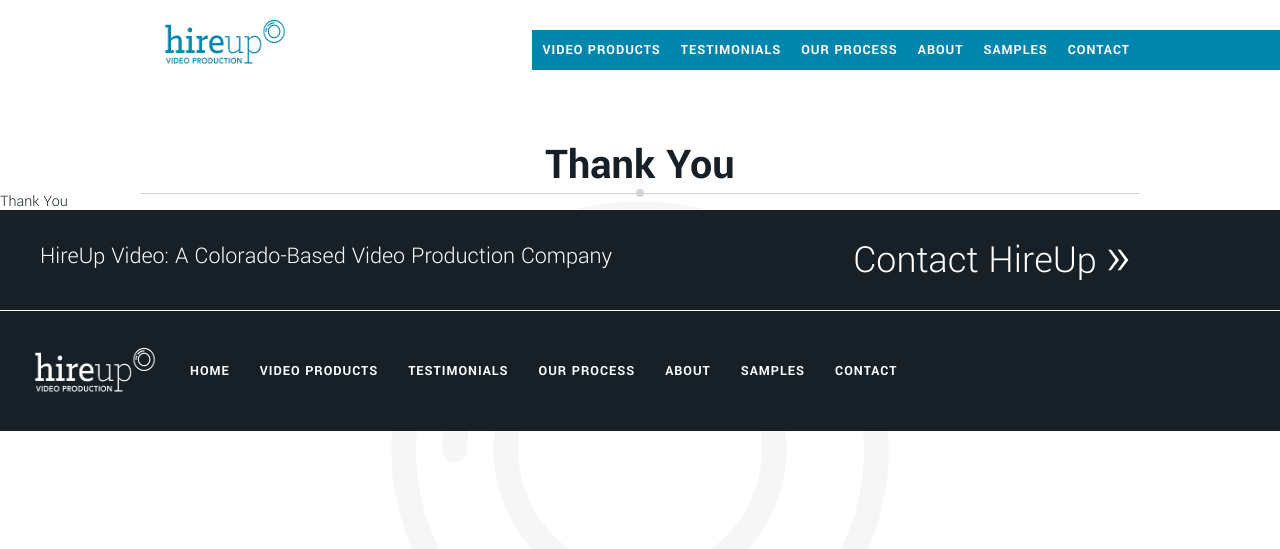
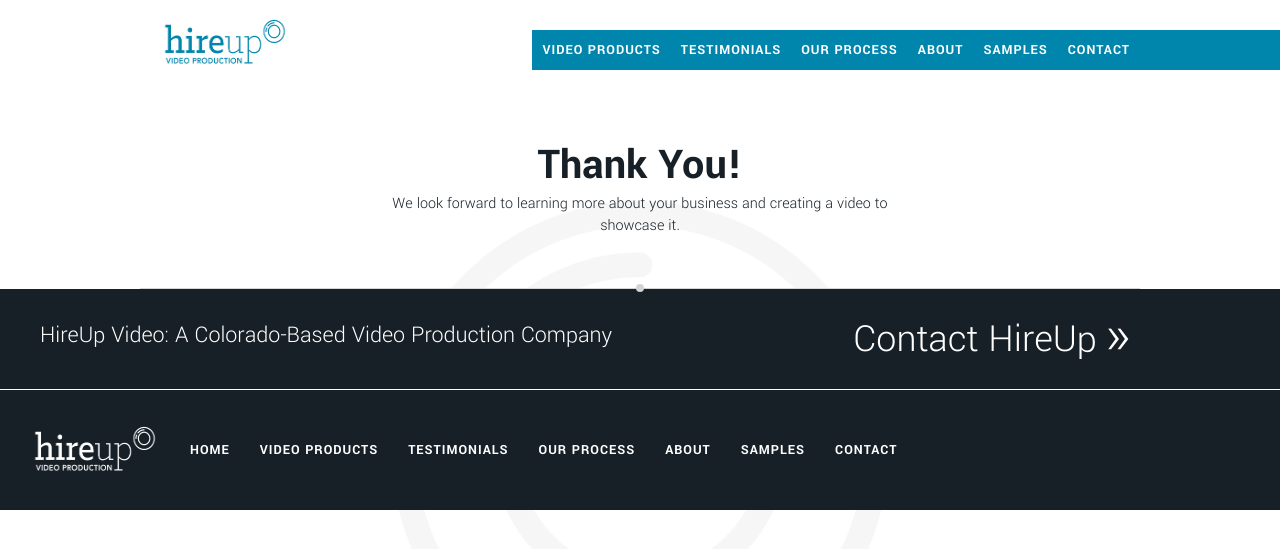
Before and after one commit to kristenzirkler/hire-up-video, a Jekyll site: the page built from thank-you/index.html, in a window 1280 px wide. Shown: the top 549 px of the page. Built offline with Jekyll 4.4.1, drawn with Linux system fonts in a browser that asks for light colours; nearby versions of some CDN libraries.

Commit message:
Text on 404 & thank you

```diff
--- a/thank-you/index.html
+++ b/thank-you/index.html
@@ -5,10 +5,14 @@
 path: ../
 
 meta-title: Thank You
-meta-description: Thank You page.
+meta-description: Thank You
 
-page-title: Thank You
-page-sub-title:
+page-title: Thank You!
+page-sub-title: We look forward to learning more about your business and creating a video to showcase it.
 ---
 
+<!--div class="slide">
+	<div class="inner">
 Thank You
+	</div>
+</div-->
```
Also changed, not shown: 404.html (+18 -1 lines).
